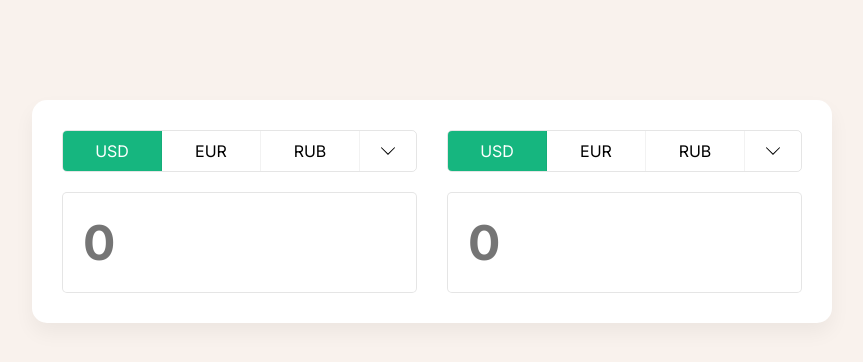
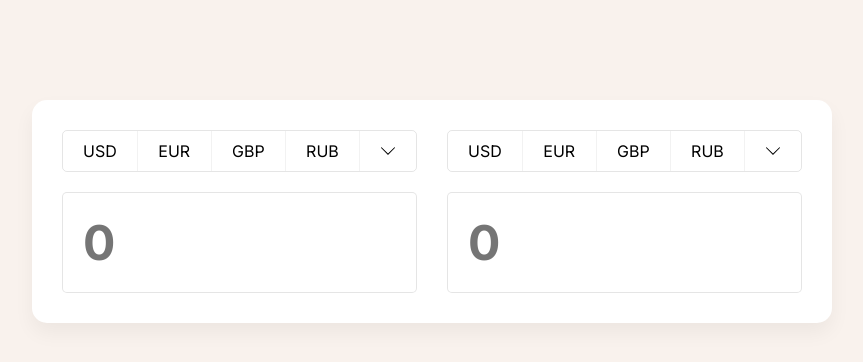
Before and after one commit to Dmitry27Zh/react-currency-converter, a React (Create React App) app: page / in a window 1280 px wide. Shown: the top 362 px of the page, without its empty margins (208-1071 px from the left). Built offline with nearby package versions, Linux system fonts and the light colour scheme.

Commit message:
Render defaultCurrencies

```diff
--- a/src/Block.jsx
+++ b/src/Block.jsx
@@ -1,10 +1,12 @@
+const defaultCurrencies = ['USD', 'EUR', 'GBP', 'RUB']
+
 const block = () => {
   return (
     <div className="block">
       <ul className="currencies">
-        <li className="active">USD</li>
-        <li>EUR</li>
-        <li>RUB</li>
+        {defaultCurrencies.map((cur) => (
+          <li key={cur}>{cur}</li>
+        ))}
         <li>
           <svg height="50px" viewBox="0 0 50 50" width="50px">
             <rect fill="none" height="50" width="50" />
```
